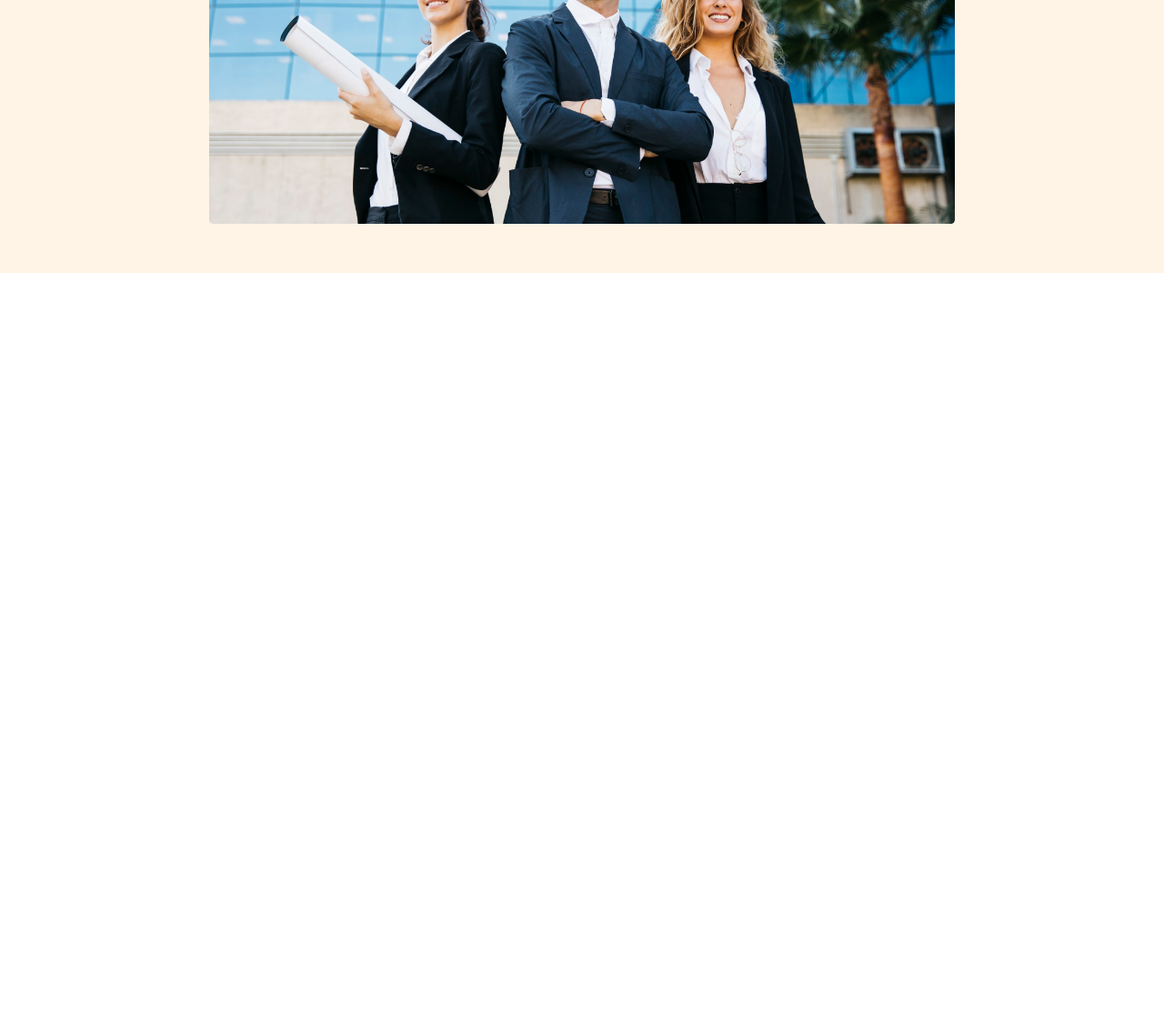
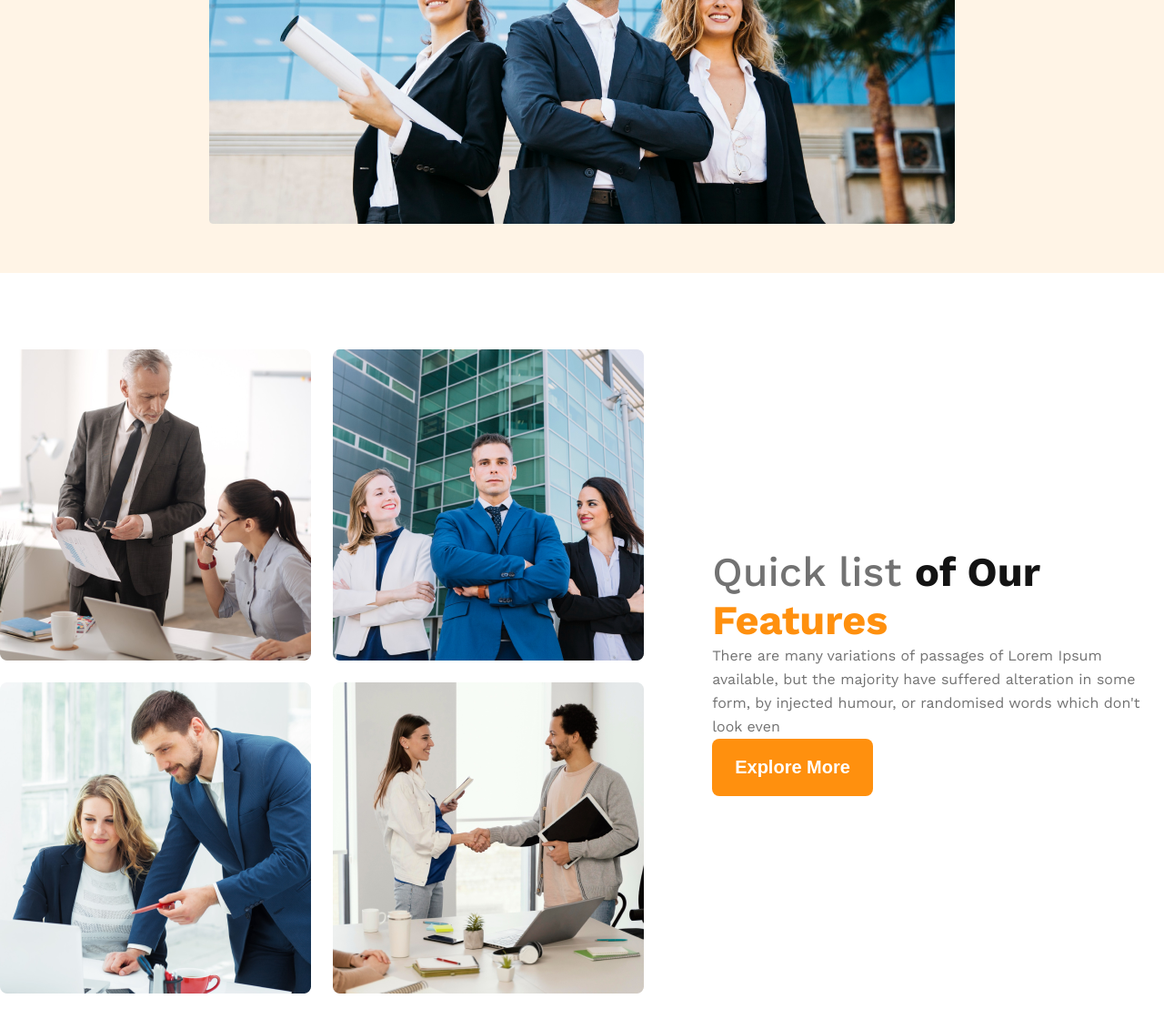
Before and after one commit to mashfikur/architects-website, a plain HTML site: page index.html in a window 1280 px wide. Shown: the part 722-1853 px from the top of the page at 91% size. Before the commit the page ends 1022 px from the top, so only its background shows below. Drawn offline with nearby package versions, Linux system fonts and the light colour scheme.

Commit message:
feature section added

```diff
--- a/index.html
+++ b/index.html
@@ -7,6 +7,7 @@
     <title>G3 Architects</title>
   </head>
   <body>
+    <!-- header section starts -->
     <header>
       <!-- navbar section -->
       <nav>
@@ -38,7 +39,31 @@
         </div>
       </section>
     </header>
-    <main></main>
+    <!-- header section ends -->
+
+    <!-- main section starts -->
+    <main>
+      <!-- feature section starts -->
+
+      <section class="feature">
+        <div class="feature-left">
+          <div class="square-collage">
+            <img src="images/team1.png" alt="" />
+            <img src="images/team2.png" alt="" />
+            <img src="images/team3.png" alt="" />
+            <img src="images/team4.png" alt="" />
+          </div>
+        </div>
+        <div class="feature-right">
+          <h1 class="feature-title">
+            Quick list <span class="title-black">of Our</span
+            > <span class="title-orange">Features</span>
+          </h1>
+          <p class="feature-text">There are many variations of passages of Lorem Ipsum available, but the majority have suffered alteration in some form, by injected humour, or randomised words which don't look even</p>
+          <button class="btn">Explore More</button>
+        </div>
+      </section>
+    </main>
     <footer></footer>
   </body>
 </html>
--- a/styles/style.css
+++ b/styles/style.css
@@ -93,6 +93,48 @@ nav {
 .banner-pic img {
   width: 100%;
 }
+/* main section styles */
+
+main {
+  max-width: 1440px;
+  margin: 5.3rem auto;
+}
+
+/* feature section styles */
+
+.feature {
+  display: flex;
+  align-items: center;
+  gap: 4.7rem;
+}
+
+.square-collage {
+  display: grid;
+  grid-template-columns: repeat(2, 1fr);
+  gap: 1.5rem;
+}
+.feature-title {
+  color: #727272;
+  font-size: 45px;
+  font-weight: 500;
+}
+
+.title-black {
+  font-weight: 700;
+  color: #131313;
+}
+
+.title-orange {
+  font-weight: 700;
+  color: #ff900e;
+}
+
+.feature-text {
+  color: #727272;
+  font-size: 16px;
+  font-weight: 400;
+  line-height: 26px;
+}
 
 /* responsive web design */
 /* small devices */
```
